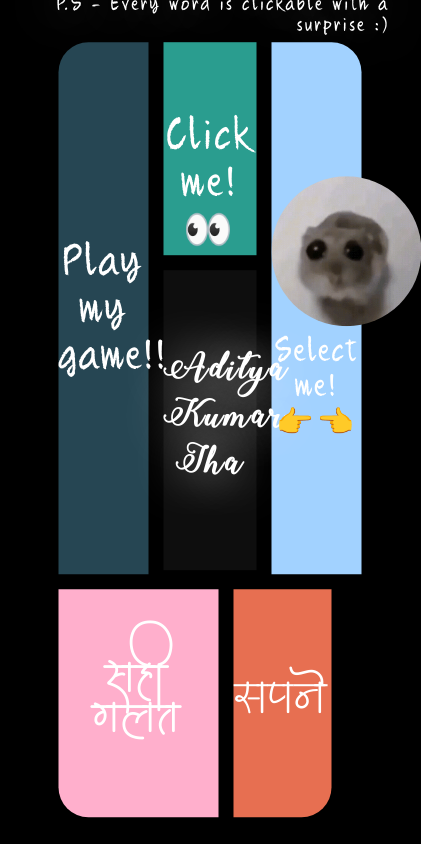
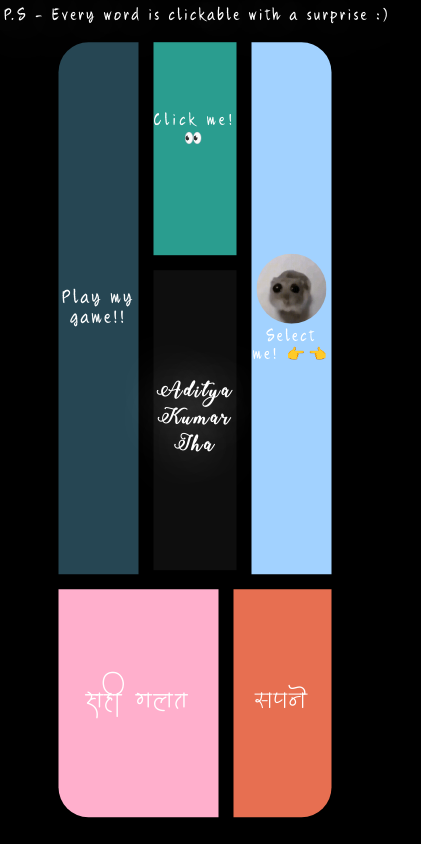
Before and after one commit to Adiijha/GDSC_Task, a plain HTML site: page index.html in a window 390 px wide. Shown: the whole page, 421 px wide, since content can reach past the window. Drawn offline with Linux system fonts and the light colour scheme.

Commit message:
Add Responsiveness

```diff
--- a/style.css
+++ b/style.css
@@ -187,3 +187,32 @@ img{
     font-weight: 400;
 
 }
+
+@media screen and (max-width:800px) {
+    .left-text{
+        font-size: 17px;
+    }
+    .ctop-text{
+        font-size: 15px;
+    }
+    .right-text{
+        font-size: 15px;
+    }
+    .bright-text{
+        font-size: 20px;
+    }
+    .bleft-text{
+        font-size: 20px;
+    }
+    p{
+        font-size: 20px;
+    }
+    .info{
+        font-size: 15px;
+    }
+    img{
+        width: 70px;
+        height: 70px;
+    }
+
+}
```
